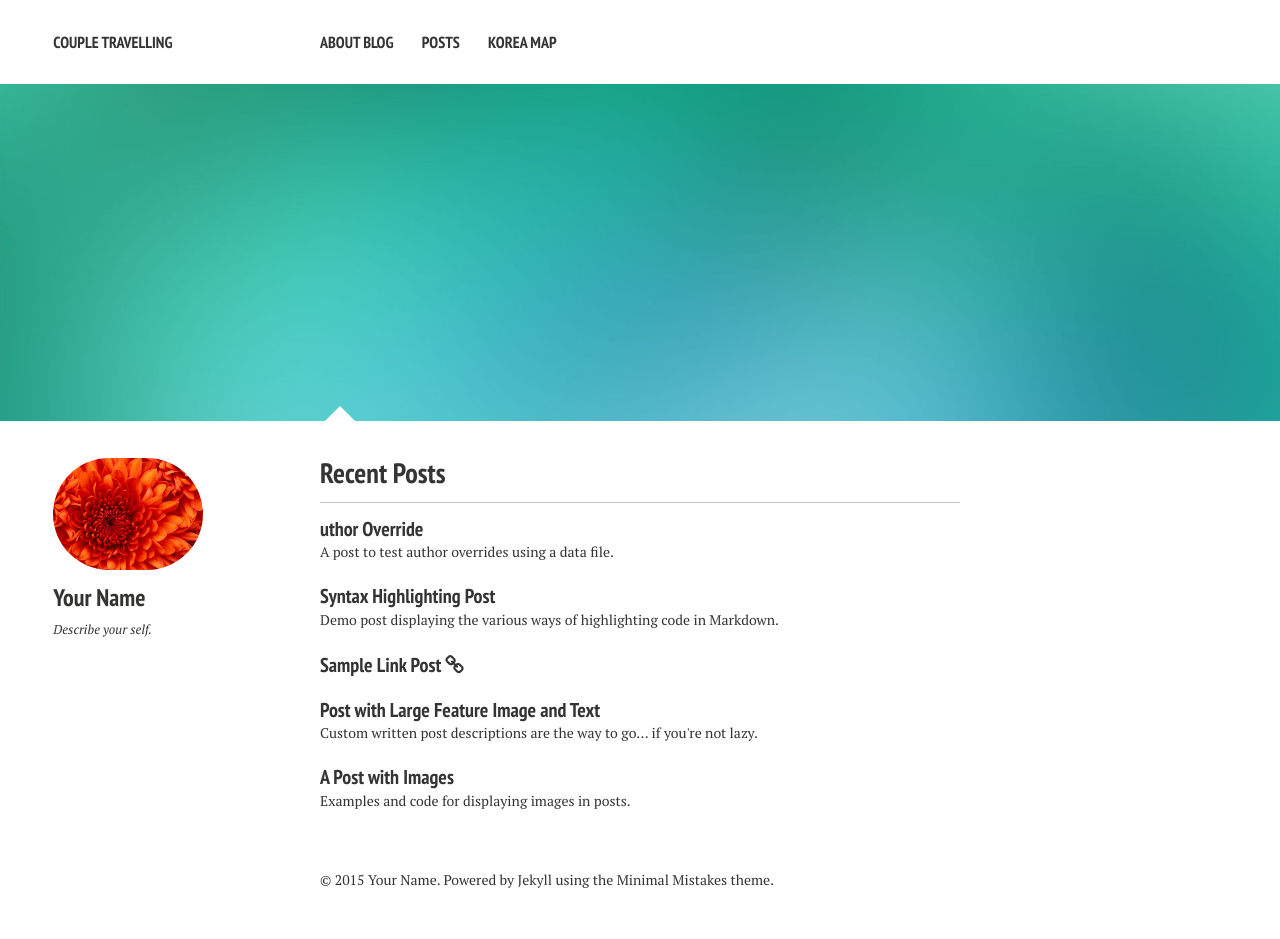
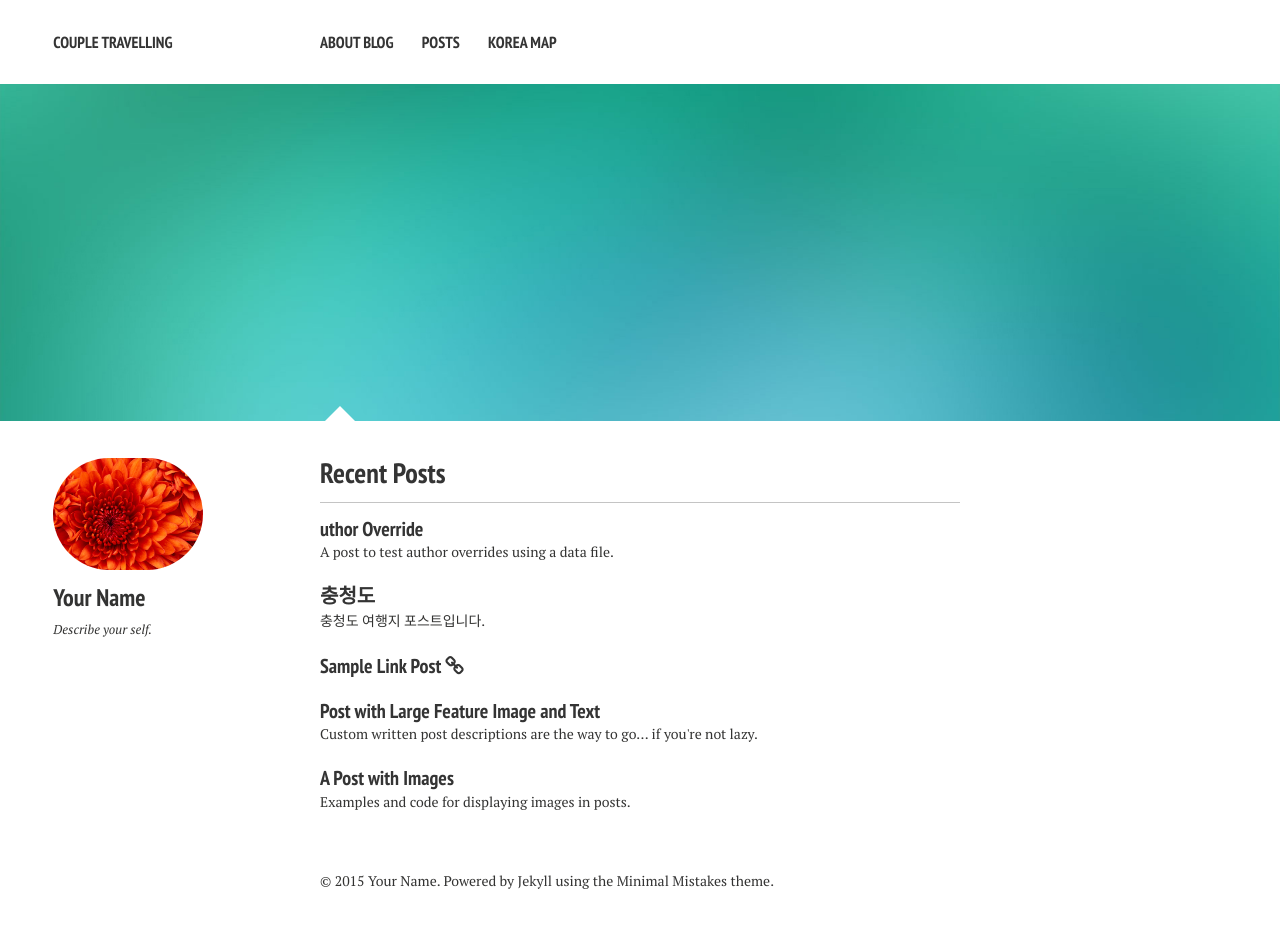
Before and after one commit to shinojin/shinojin.github.com, a Jekyll site: the page built from index.md, in a window 1280 px wide. Built offline with Jekyll 4.4.1, drawn with Linux system fonts in a browser that asks for light colours; nearby versions of some CDN libraries.

Commit message:
Update 2013-08-16-code-highlighting-post.md

```diff
--- a/_posts/2013-08-16-code-highlighting-post.md
+++ b/_posts/2013-08-16-code-highlighting-post.md
@@ -1,7 +1,7 @@
 ---
 layout: post
-title: Syntax Highlighting Post
-excerpt: "Demo post displaying the various ways of highlighting code in Markdown."
+title: 충청도
+excerpt: "충청도 여행지 포스트입니다."
 tags: [sample post, code, highlighting]
 modified: 2014-09-14
 comments: true
@@ -113,9 +113,3 @@ module Jekyll
   end
 end
 ~~~
-
-### GitHub Gist Embed
-
-An example of a Gist embed below.
-
-{% gist mmistakes/6589546 %}
```
